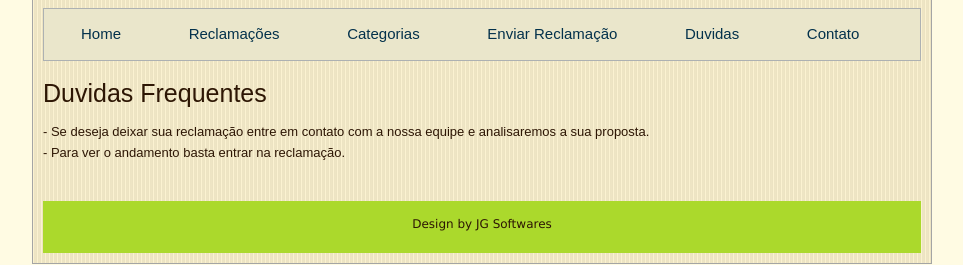
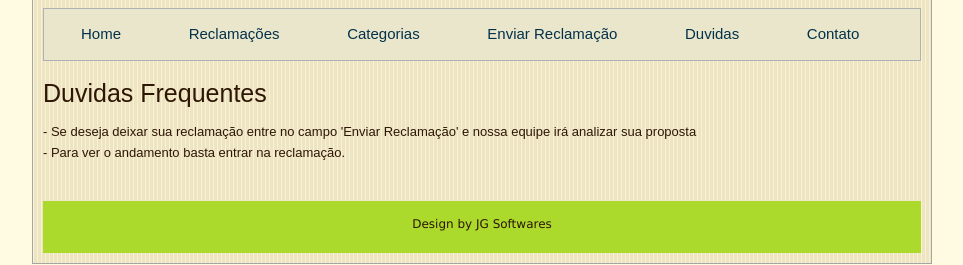
Before and after one commit to JulioCesar02/Reclame-Aqui-IF, a plain HTML site: page Reclame Aqui/Duvidas.html in a window 1280 px wide. Shown: the part 230-495 px from the top of the page, without its empty margins (158-1121 px from the left). Drawn offline with Linux system fonts and the light colour scheme.

Commit message:
Update Duvidas.html

```diff
--- a/Reclame Aqui/Duvidas.html
+++ b/Reclame Aqui/Duvidas.html
@@ -42,7 +42,7 @@
 
             <div class="common_content">
               <h2>Duvidas Frequentes</h2>
-              <p>- Se deseja deixar sua reclamação entre em contato com a nossa equipe e analisaremos a sua proposta. </p>
+              <p>- Se deseja deixar sua reclamação entre no campo 'Enviar Reclamação' e nossa equipe irá analizar sua proposta</p>
               <p>- Para ver o andamento basta entrar na reclamação. </p>
               </div>
 
```
